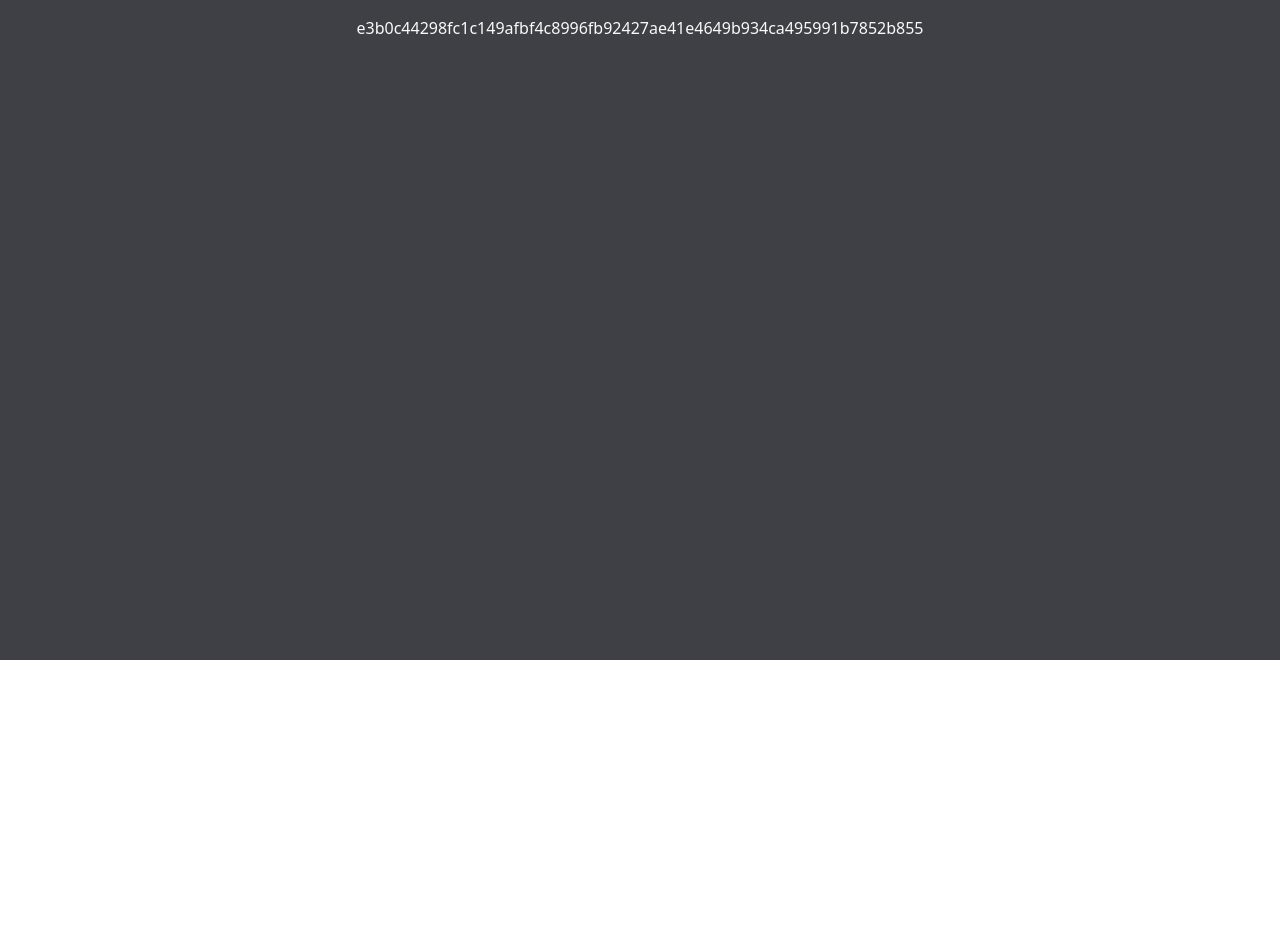
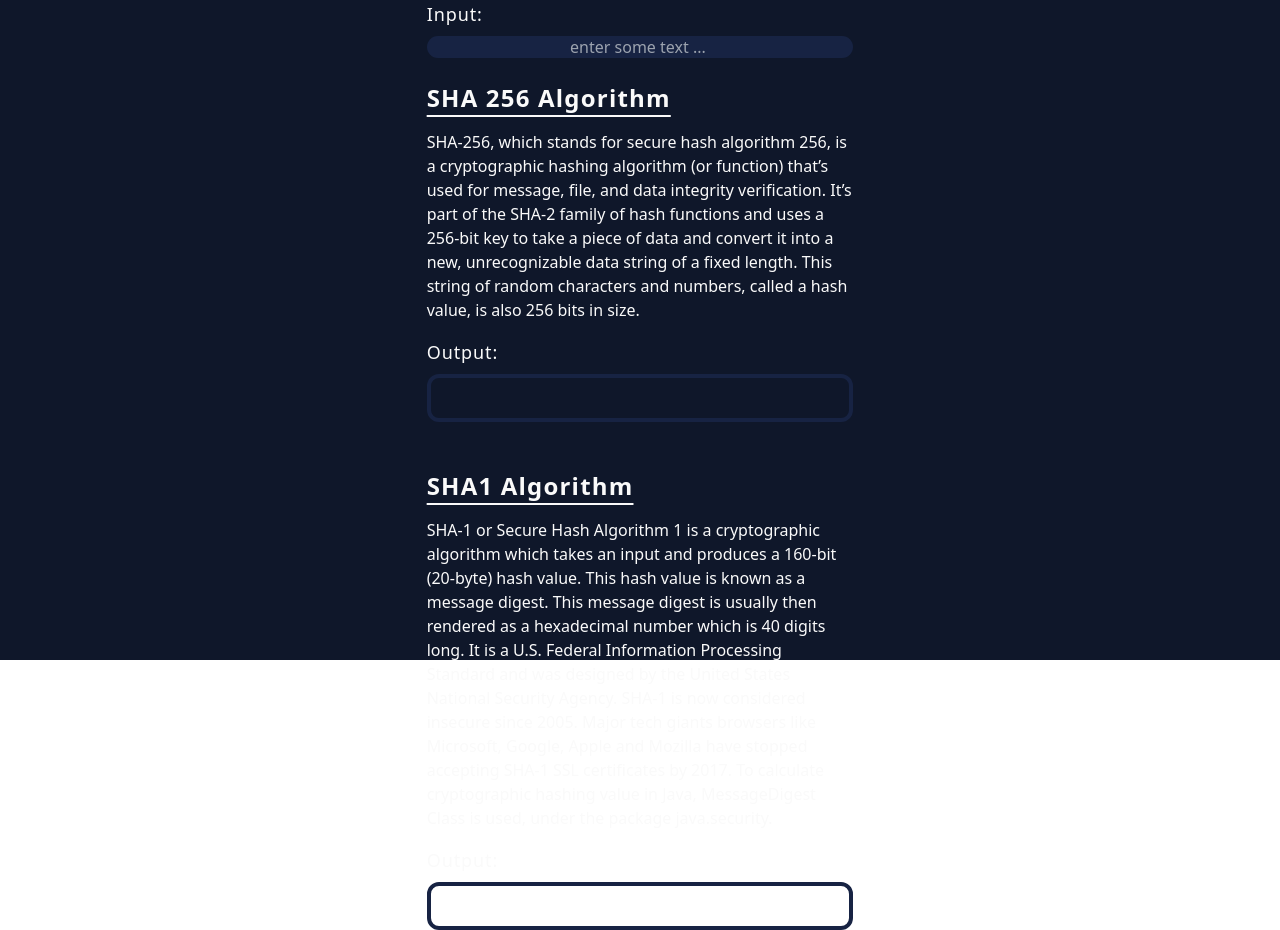
Before and after one commit to robotron4/hashing, a React (Vite) app: page / in a window 1280 px wide. Shown: the part 140-1070 px from the top of the page. Before the commit the page ends 800 px from the top, so only its background shows below. Built offline with nearby package versions, Linux system fonts and the light colour scheme.

Commit message:
add sha1 algorithm

```diff
--- a/src/App.jsx
+++ b/src/App.jsx
@@ -1,25 +1,26 @@
 import { useState } from "react";
-import hash from "hash.js";
-import CreateHash from "./CreateHash";
+import SHA256 from "./Sha256";
+import SHA1 from "./Sha1";
 
 function App() {
-  const [text, setText] = useState("");
-
-  const test = hash.sha256().update("ewafew").digest("hex");
+  const [text, setText] = useState(null);
 
   return (
     <>
-      <body className="bg-zinc-700 h-screen text-zinc-50 flex flex-col">
-        <h1 className="text-2xl mx-auto my-8 tracking-wider">
+      <body className="bg-background h-screen text-zinc-50 flex flex-col">
+        <h1 className="text-3xl mx-auto my-12 tracking-wider">
           Tool for hash functions
         </h1>
+        <p className="text-lg mx-auto my-2 tracking-wider w-1/3 ">Input:</p>
         <input
           type="text"
+          placeholder="enter some text ... "
           value={text}
-          className="text-zinc-900 w-1/4 mx-auto"
+          className="text-zinc-50 w-1/3 mx-auto h-24 text-center bg-background-soft rounded-xl"
           onChange={(e) => setText(e.target.value)}
         />
-        <CreateHash text={text} />
+        <SHA256 text={text} />
+        <SHA1 text={text} />
       </body>
     </>
   );
--- a/src/CreateHash.jsx
+++ /dev/null
@@ -1,11 +0,0 @@
-import hash from "hash.js";
-
-export default function CreateHash({ text }) {
-  const test = hash.sha256().update(text).digest("hex");
-
-  return (
-    <div className="mx-auto my-9">
-      <h3>{test}</h3>
-    </div>
-  );
-}
--- /dev/null
+++ b/src/Sha1.jsx
@@ -0,0 +1,28 @@
+import hash from "hash.js";
+
+export default function Sha1({ text }) {
+  return (
+    <>
+      <h2 className="text-2xl font-semibold mx-auto my-2 tracking-wider w-1/3 underline underline-offset-8 mt-6">
+        SHA1 Algorithm
+      </h2>
+      <p className="text-base mx-auto my-2 w-1/3 ">
+        SHA-1 or Secure Hash Algorithm 1 is a cryptographic algorithm which
+        takes an input and produces a 160-bit (20-byte) hash value. This hash
+        value is known as a message digest. This message digest is usually then
+        rendered as a hexadecimal number which is 40 digits long. It is a U.S.
+        Federal Information Processing Standard and was designed by the United
+        States National Security Agency. SHA-1 is now considered insecure since
+        2005. Major tech giants browsers like Microsoft, Google, Apple and
+        Mozilla have stopped accepting SHA-1 SSL certificates by 2017. To
+        calculate cryptographic hashing value in Java, MessageDigest Class is
+        used, under the package java.security.
+      </p>
+      <p className="text-lg mx-auto my-2 tracking-wider w-1/3">Output:</p>
+
+      <div className="mx-auto w-1/3 text-center border-4 p-5 rounded-xl border-background-soft mb-8">
+        {text != null && <h3>{hash.sha1().update(text).digest("hex")}</h3>}
+      </div>
+    </>
+  );
+}
--- /dev/null
+++ b/src/Sha256.jsx
@@ -0,0 +1,24 @@
+import hash from "hash.js";
+
+export default function CreateHash({ text }) {
+  return (
+    <>
+      <h2 className="text-2xl font-semibold mx-auto my-2 tracking-wider w-1/3 underline underline-offset-8 mt-6">
+        SHA 256 Algorithm
+      </h2>
+      <p className="text-base mx-auto my-2 w-1/3 ">
+        SHA-256, which stands for secure hash algorithm 256, is a cryptographic
+        hashing algorithm (or function) that’s used for message, file, and data
+        integrity verification. It’s part of the SHA-2 family of hash functions
+        and uses a 256-bit key to take a piece of data and convert it into a
+        new, unrecognizable data string of a fixed length. This string of random
+        characters and numbers, called a hash value, is also 256 bits in size.
+      </p>
+      <p className="text-lg mx-auto my-2 tracking-wider w-1/3">Output:</p>
+
+      <div className="mx-auto w-1/3 text-center border-4 p-5 rounded-xl border-background-soft mb-6">
+        {text != null && <h3>{hash.sha256().update(text).digest("hex")}</h3>}
+      </div>
+    </>
+  );
+}
--- a/tailwind.config.js
+++ b/tailwind.config.js
@@ -2,7 +2,12 @@
 export default {
   content: ["./index.html", "./src/**/*.{js,ts,jsx,tsx}"],
   theme: {
-    extend: {},
+    extend: {
+      colors: {
+        background: "#0f172a",
+        "background-soft": "#172343",
+      },
+    },
   },
   plugins: [],
 };
```
